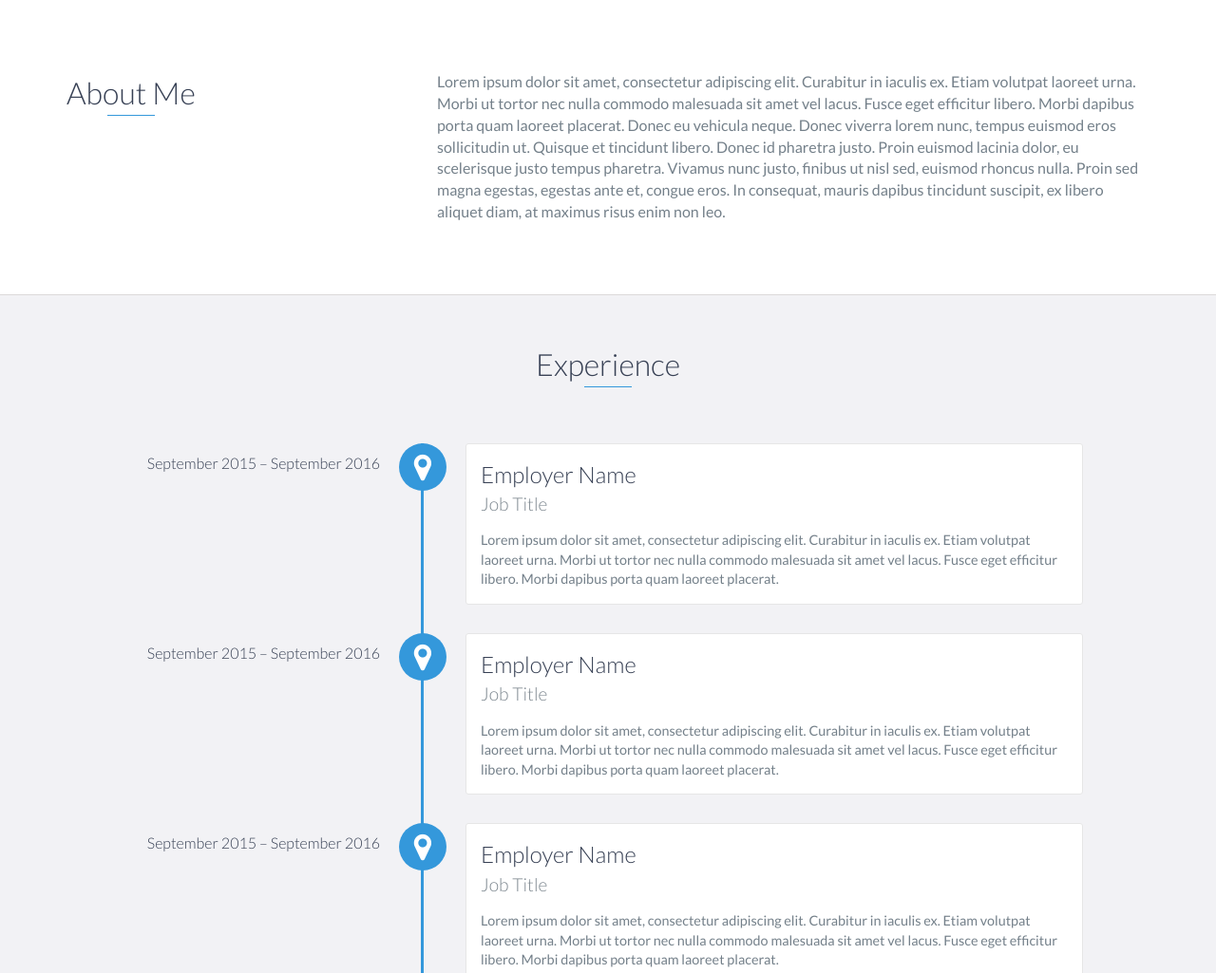
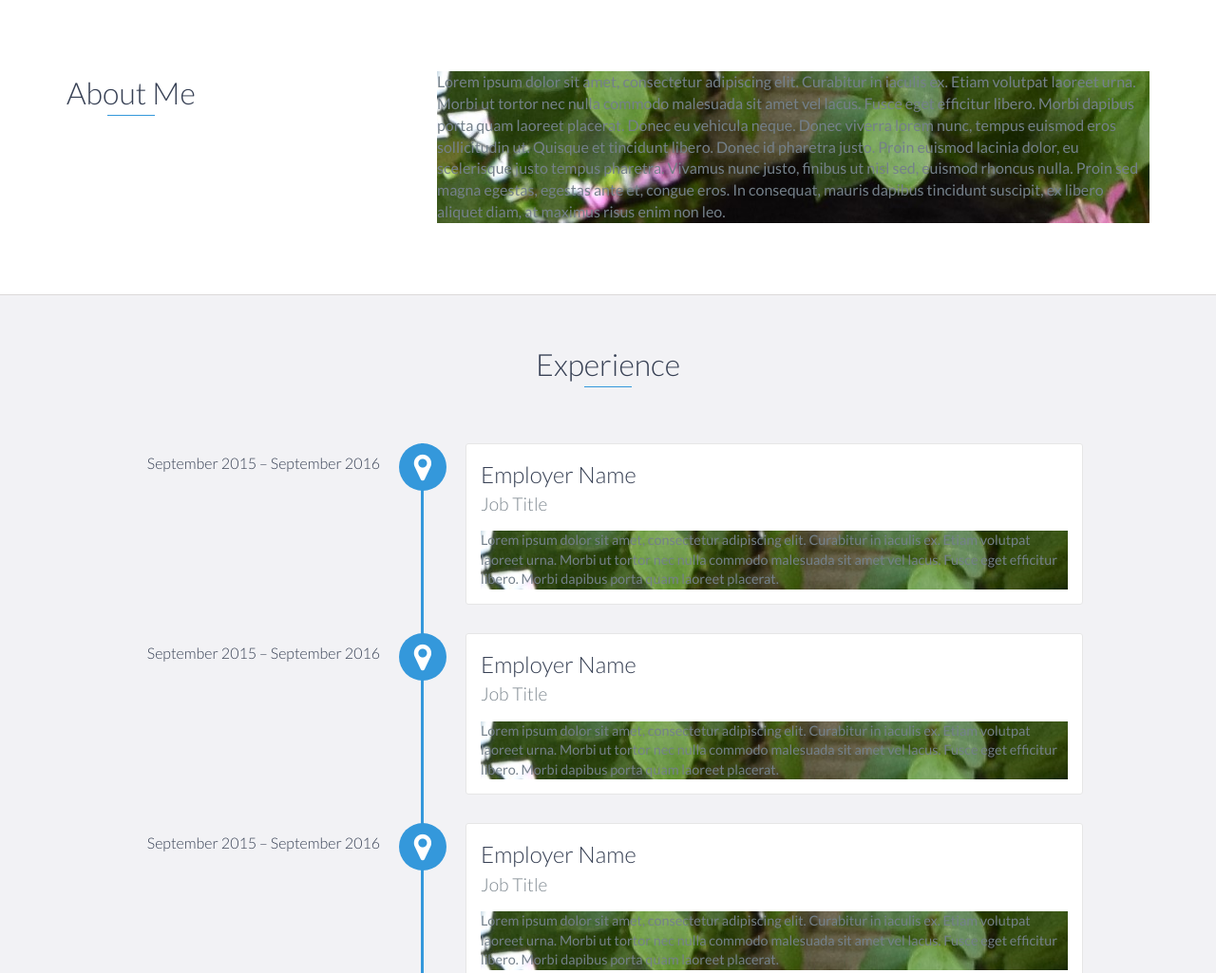
Before and after one commit to ADITYABKKLN/AdityaResume.com, a website: page index.html in a window 1280 px wide. Shown: the part 800-1825 px from the top of the page at 95% size. Drawn offline with nearby package versions, Linux system fonts and the light colour scheme; files whose address does not match are found by name.

Commit message:
Update index.html

```diff
--- a/index.html
+++ b/index.html
@@ -46,9 +46,11 @@
     </header>
     <!-- End header -->
     <div id="lead">
-            <div class="pic-image">
-                <img src="images/pic.JPG" />
-            </div>
+        <style>
+            p {
+              background-image: url('pic.jpg');
+            }
+            </style>
         <div id="lead-content">
             <h1>Welcome Fitzgerald</h1>
             <h2>Software Engineer</h2>
```
